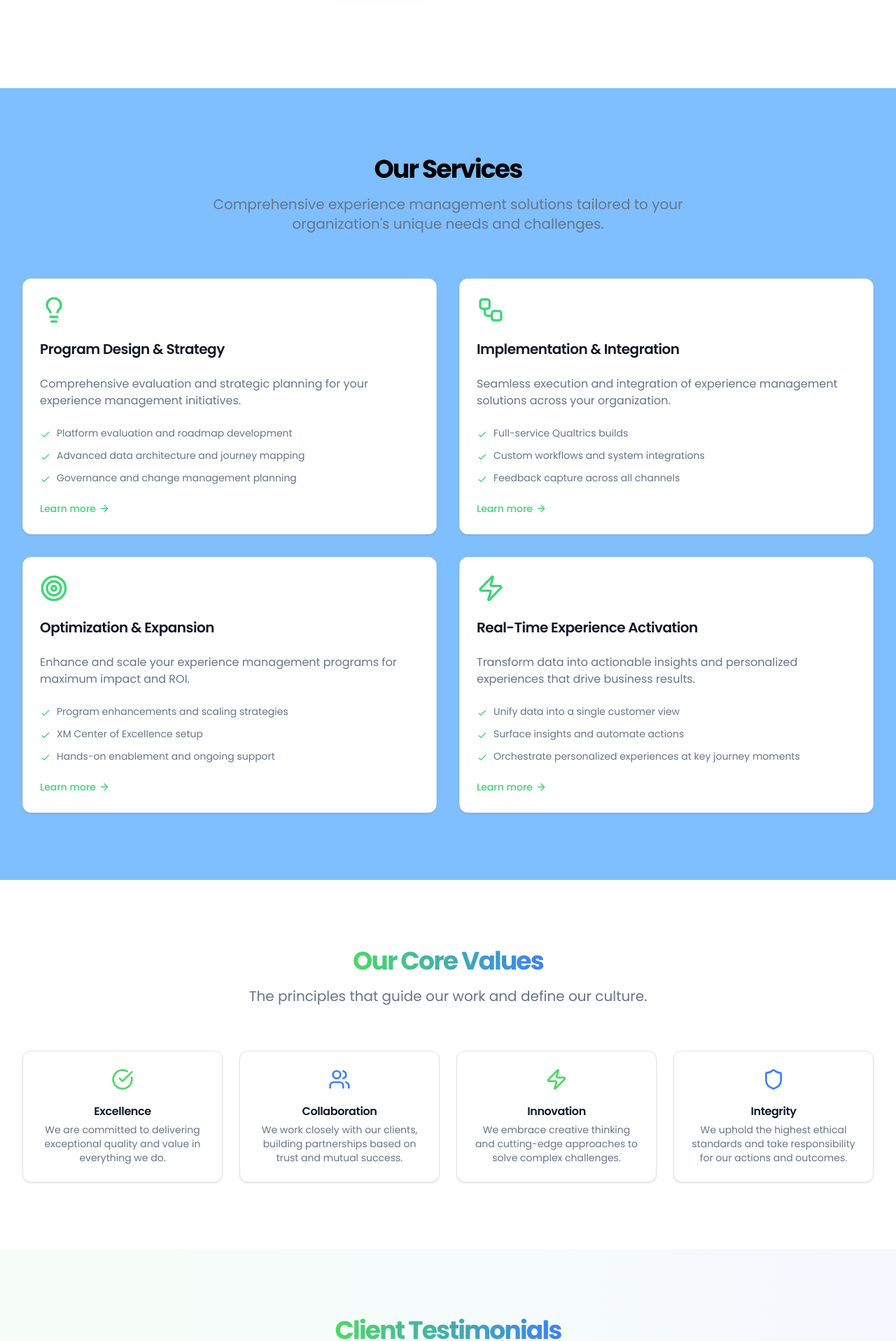
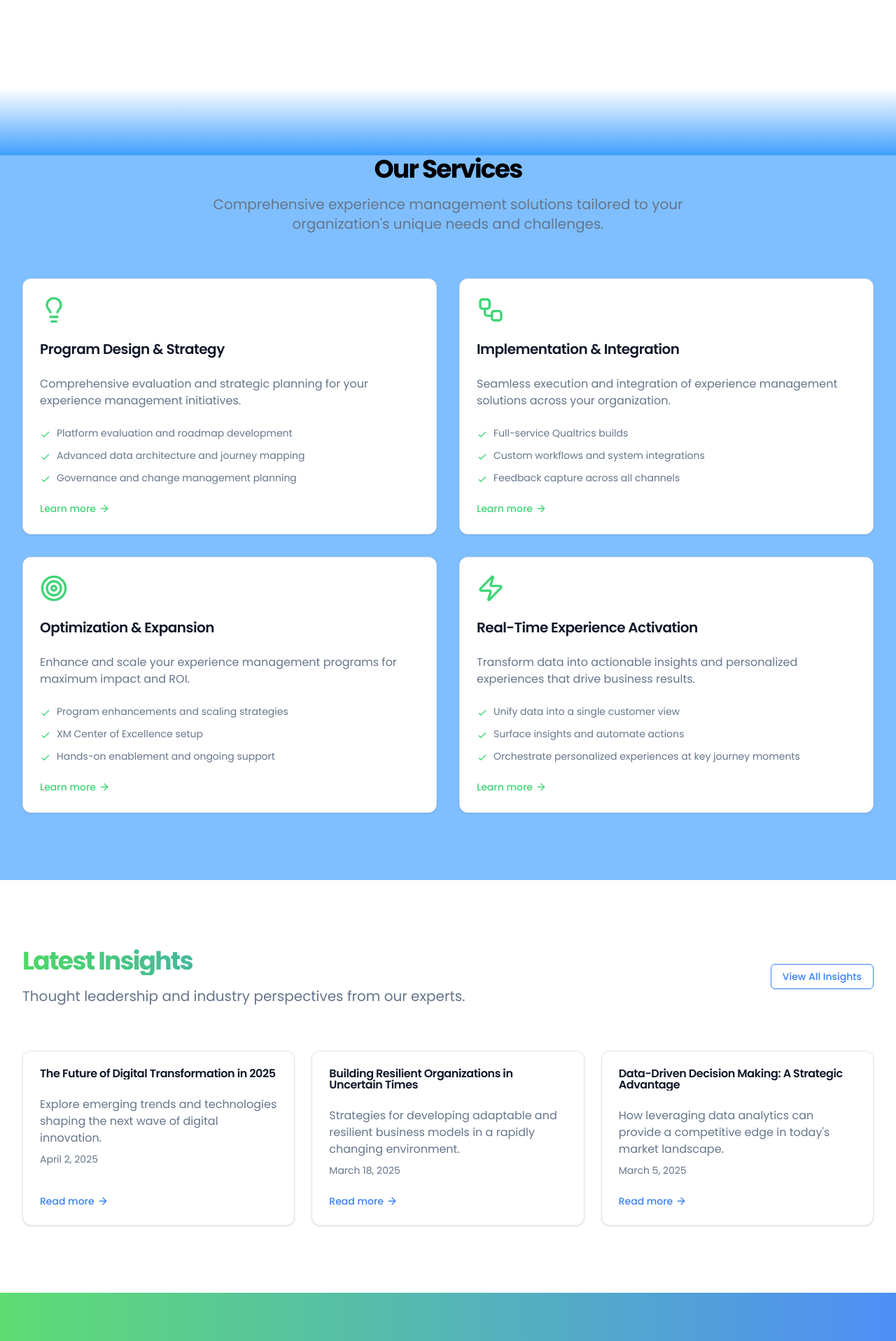
Before and after one commit to joshuaposton/StrataXM, a Next.js app: page / in a window 1280 px wide. Shown: the part 487-2404 px from the top of the page at 70% size. Built offline with nearby package versions, Linux system fonts and the light colour scheme.

Commit message:
style(layout): Consolidate Header component styles

```diff
--- a/src/components/home/Services.tsx
+++ b/src/components/home/Services.tsx
@@ -51,7 +51,9 @@ export function Services() {
   ];
 
   return (
-    <section className="relative py-16 md:py-24 bg-secondary/50">
+    <section className="relative py-16 md:py-24 bg-secondary/50 overflow-hidden">
+      <div className="absolute top-0 left-0 w-full h-24 bg-gradient-to-t from-secondary/50 to-white pointer-events-none z-0" />
+
       <div className="container px-4 md:px-6 lg:px-8">
         <div className="flex flex-col items-center text-center space-y-4 mb-12 md:mb-16">
           <h2 className="text-3xl md:text-4xl font-bold tracking-tighter">Our Services</h2>
--- a/src/components/layout/Layout.tsx
+++ b/src/components/layout/Layout.tsx
@@ -1,4 +1,3 @@
-
 import { ReactNode } from "react";
 import { Header } from "@/components/layout/Header";
 import { Footer } from "@/components/layout/Footer";
--- a/src/pages/index.tsx
+++ b/src/pages/index.tsx
@@ -1,10 +1,7 @@
-
 import Head from "next/head";
 import { Layout } from "@/components/layout/Layout";
 import { Hero } from "@/components/home/Hero";
 import { Services } from "@/components/home/Services";
-import { Values } from "@/components/home/Values";
-import { Testimonials } from "@/components/home/Testimonials";
 import { Insights } from "@/components/home/Insights";
 import { CTA } from "@/components/home/CTA";
 
@@ -20,8 +17,6 @@ export default function Home() {
       <Layout>
         <Hero />
         <Services />
-        <Values />
-        <Testimonials />
         <Insights />
         <CTA />
       </Layout>
```
